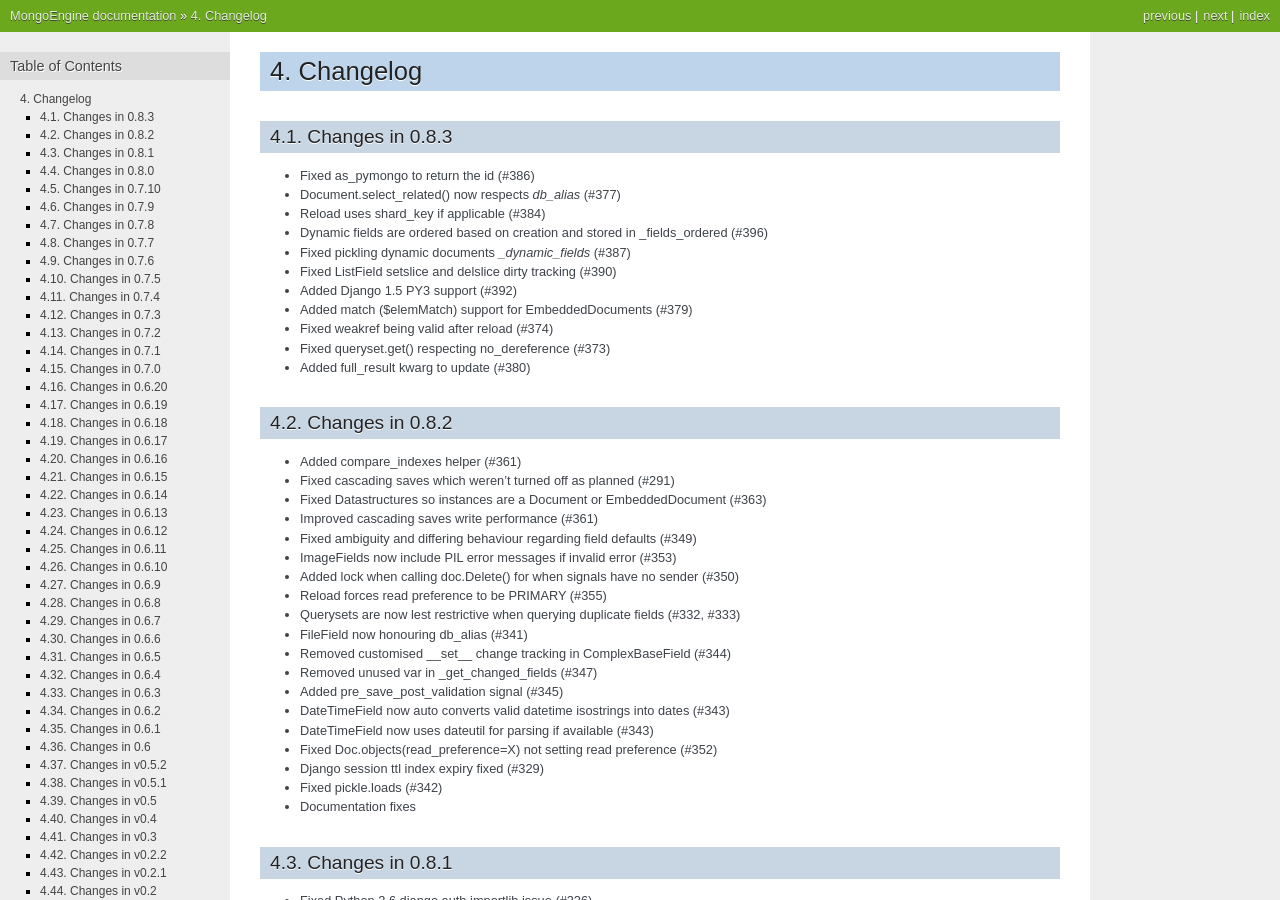
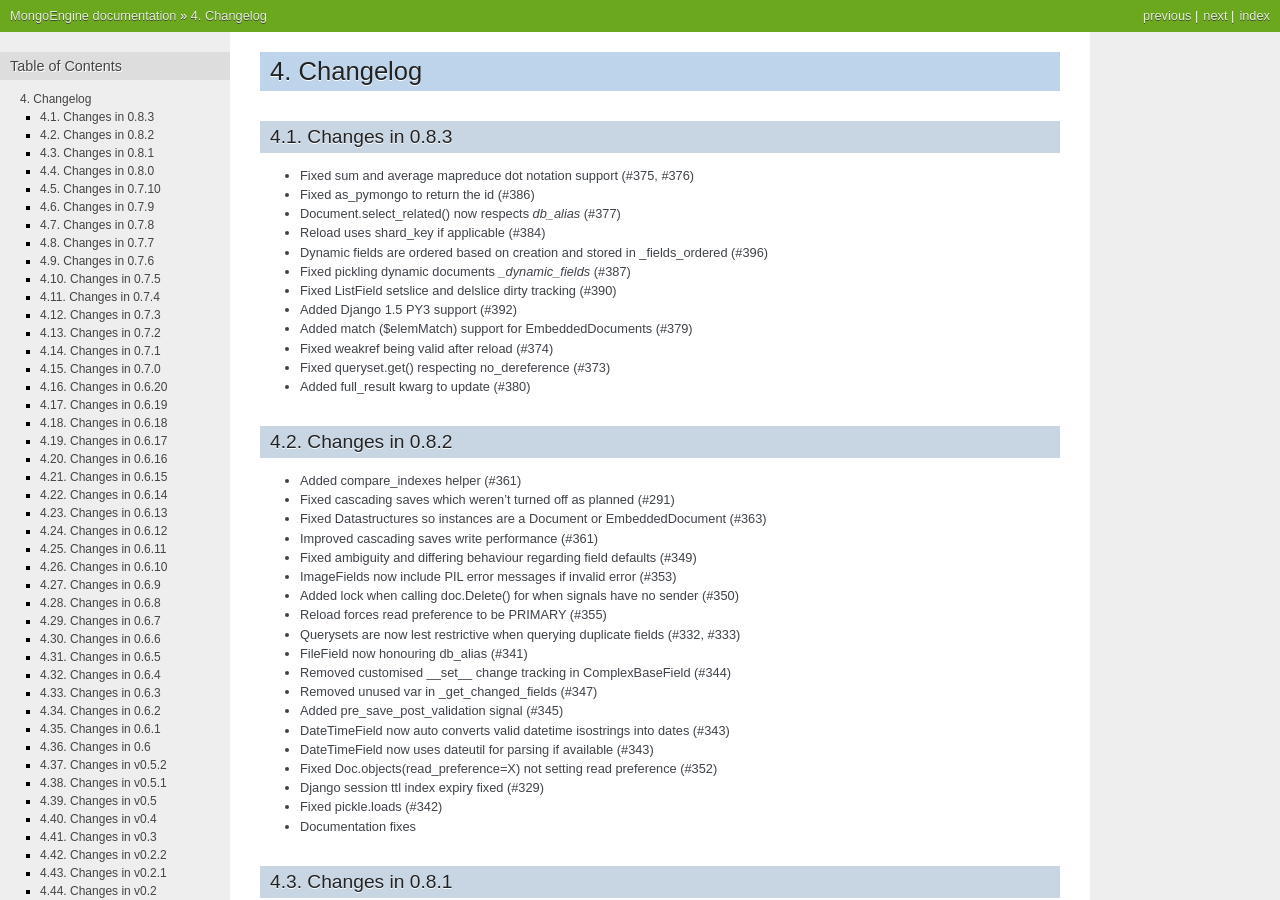
Before and after one commit to MongoEngine/mongoengine, a Sphinx documentation site: the page built from docs/changelog.rst, in a window 1280 px wide and 900 px high. Built offline with Sphinx 7.4.7, drawn with Linux system fonts in a browser that asks for light colours; the version number could not be read and is left out.

Commit message:
Fixed sum and average mapreduce dot notation support (#375, #376)

```diff
--- a/docs/changelog.rst
+++ b/docs/changelog.rst
@@ -4,6 +4,7 @@ Changelog
 
 Changes in 0.8.3
 ================
+- Fixed sum and average mapreduce dot notation support (#375, #376)
 - Fixed as_pymongo to return the id (#386)
 - Document.select_related() now respects `db_alias` (#377)
 - Reload uses shard_key if applicable (#384)
```
